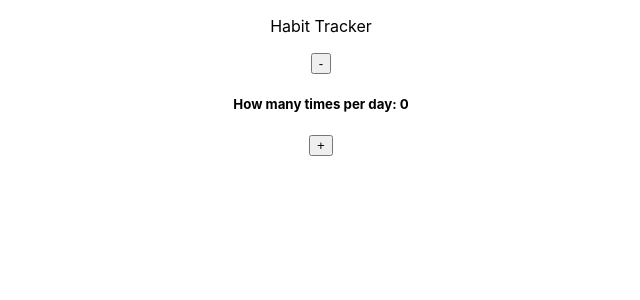
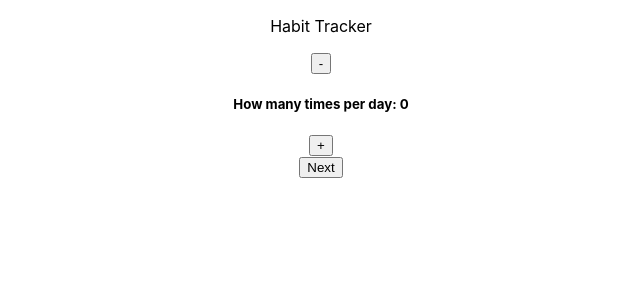
Before and after one commit to jenstella/habit-tracker, a React (Create React App) app in the folder habit-tracker/: page / in a window 1280 px wide. Shown: the top 300 px of the page, without its empty margins (319-959 px from the left). Built offline with nearby package versions, Linux system fonts and the light colour scheme.

Commit message:
basics of next button

```diff
--- a/habit-tracker/src/App.js
+++ b/habit-tracker/src/App.js
@@ -1,5 +1,6 @@
 import './App.css';
 import Counter from './components/Counter';
+import NextButton from './components/NextButton';
 
 function App() {
   return (
@@ -8,6 +9,7 @@ function App() {
           Habit Tracker
         </p>
         <Counter/>
+        <NextButton />
     </div>
   );
 }
--- a/habit-tracker/src/components/NextButton.jsx
+++ b/habit-tracker/src/components/NextButton.jsx
@@ -1,5 +1,19 @@
 import React from 'react';
+import { useState } from 'react';
 
 export default function NextButton() {
-  return <div>create next button for adding the habit</div>;
-}
+
+    // setting state for page
+    const [next, setNext] = useState(0);
+
+    // handle the page
+    const handlePage = () => {
+        setNext(currentPage => currentPage + 1);
+    }
+
+    return (
+        <div>
+            <button onClick={handlePage}>Next</button>
+        </div>
+  )
+};
```
